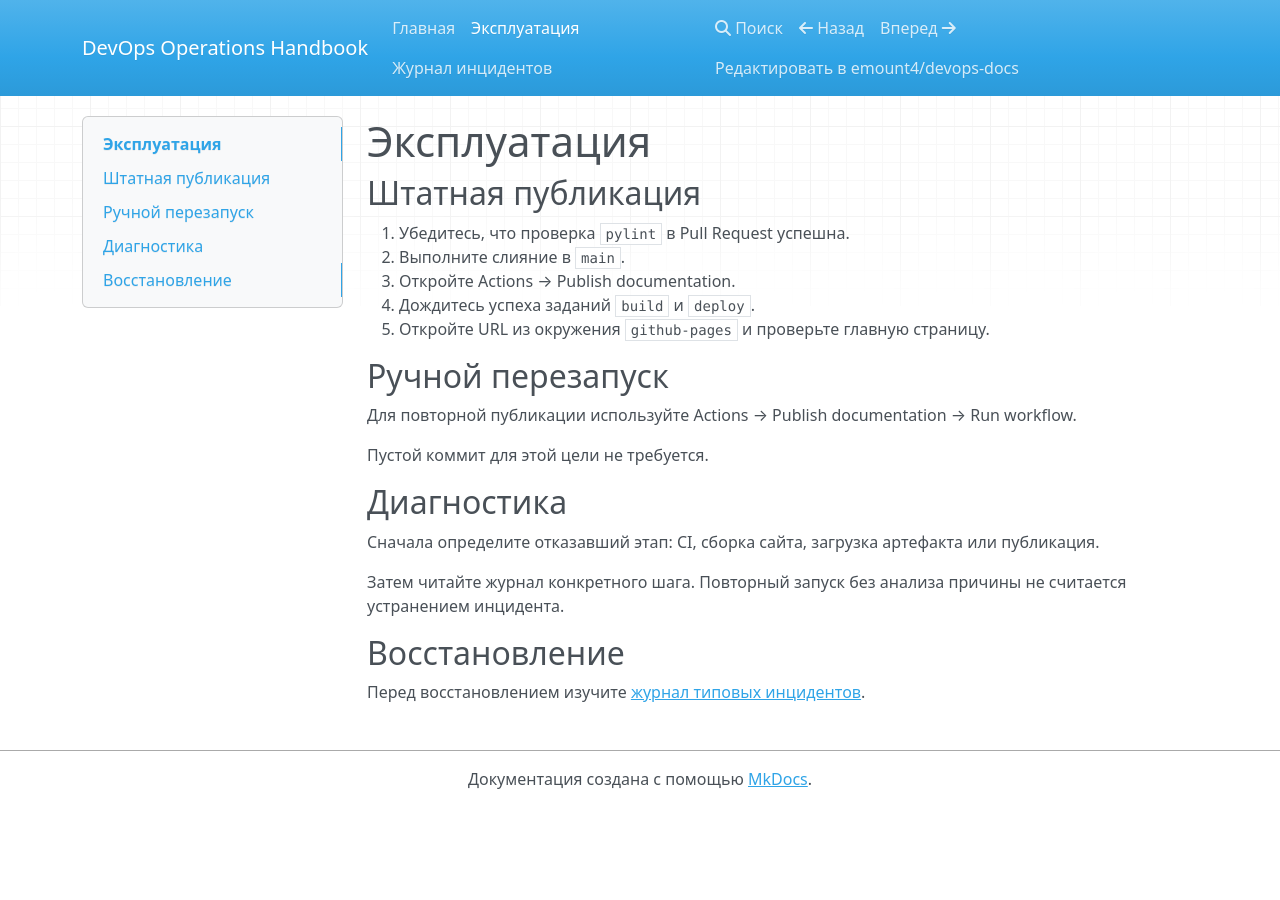
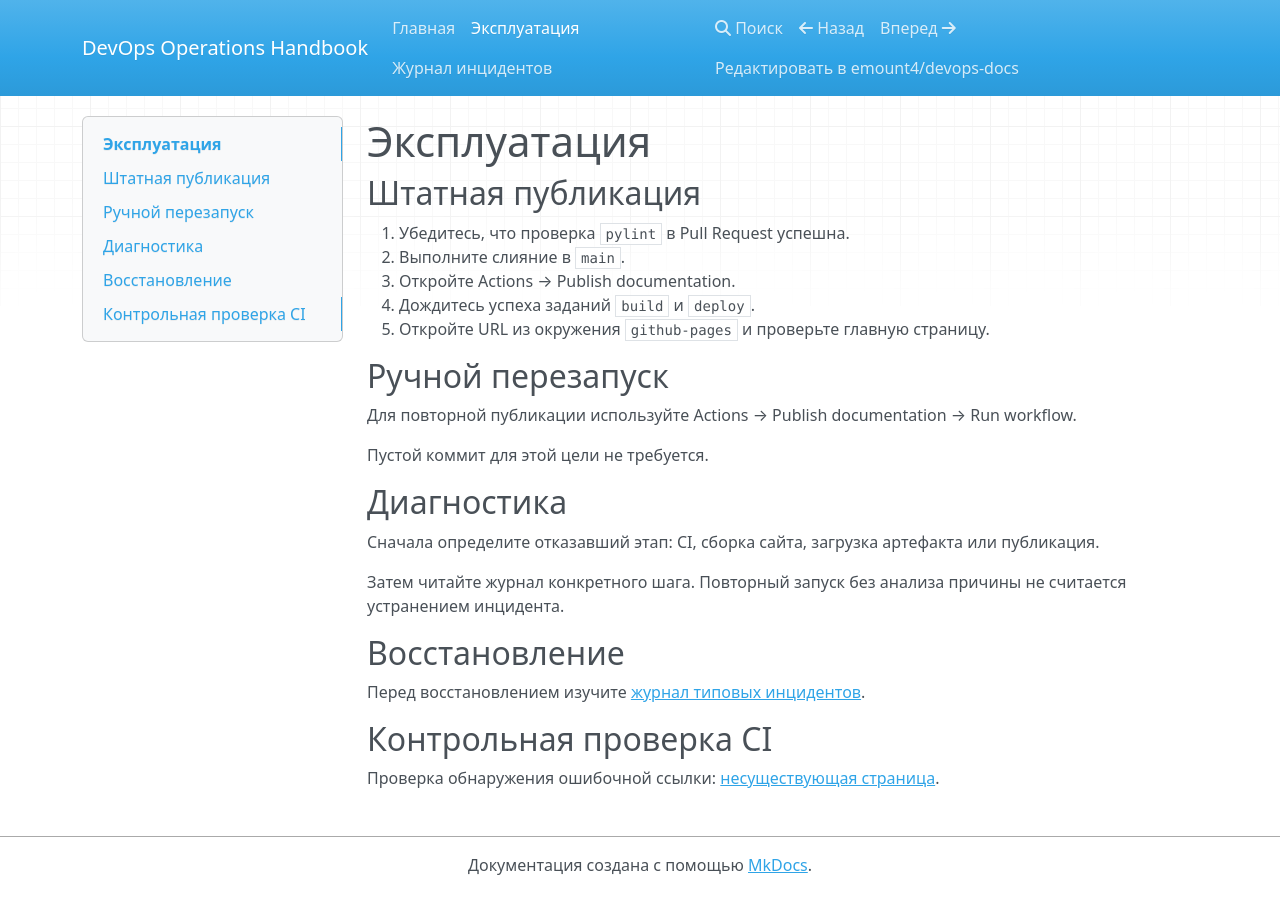
Before and after one commit to emount4/devops-docs, an MkDocs documentation site: the page built from docs/runbook.md, in a window 1280 px wide. Built offline with MkDocs 1.6.1, drawn with Linux system fonts in a browser that asks for light colours; nearby versions of some CDN libraries.

Commit message:
test: add broken documentation link

```diff
--- a/docs/runbook.md
+++ b/docs/runbook.md
@@ -23,3 +23,7 @@
 ## Восстановление
 
 Перед восстановлением изучите [журнал типовых инцидентов](incidents.md).
+
+## Контрольная проверка CI
+
+Проверка обнаружения ошибочной ссылки: [несуществующая страница](missing-page.md).
```
